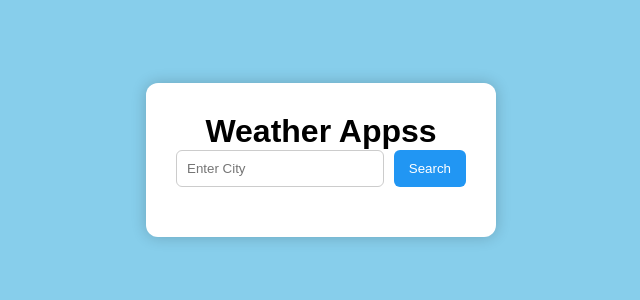
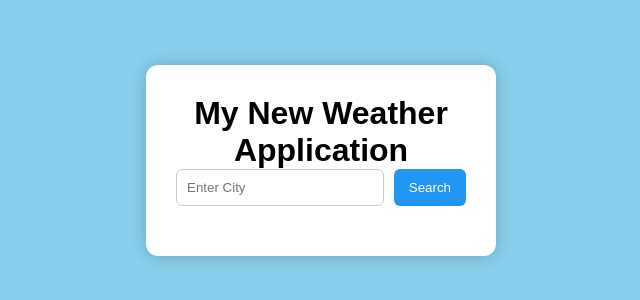
Before and after one commit to MuthuAyyanar21/weather-app, a React (Vite) app: page / in a window 1280 px wide. Shown: the part 240-540 px from the top of the page, without its empty margins (319-959 px from the left). Built offline with nearby package versions, Linux system fonts and the light colour scheme; no server answers.

Commit message:
Update weather UI

```diff
--- a/src/App.jsx
+++ b/src/App.jsx
@@ -40,7 +40,7 @@ function App() {
 
       <div className="weather-card">
 
-        <h1>Weather Appss</h1>
+        <h1>My New Weather Application</h1>
 
         <SearchBar
           city={city}
```
